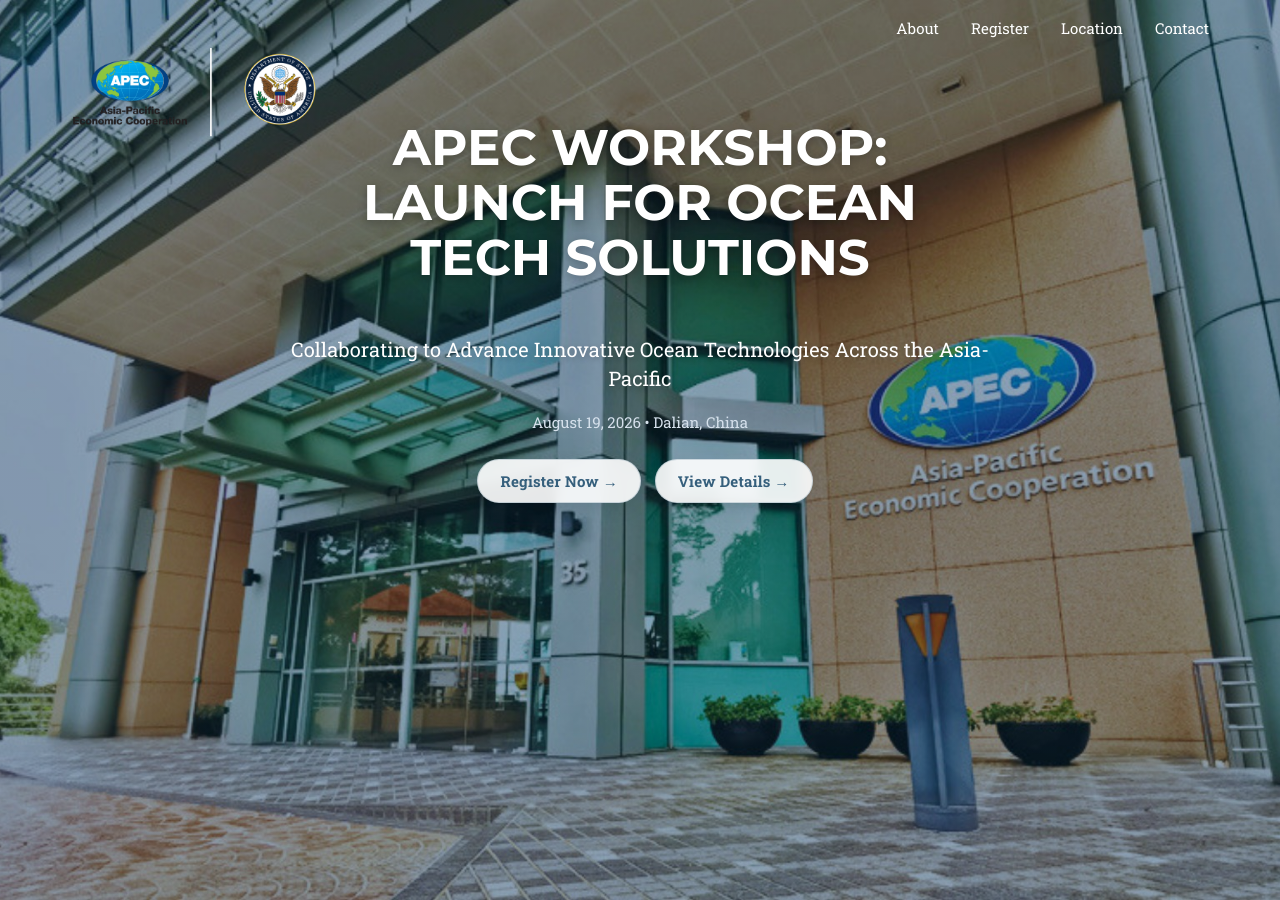
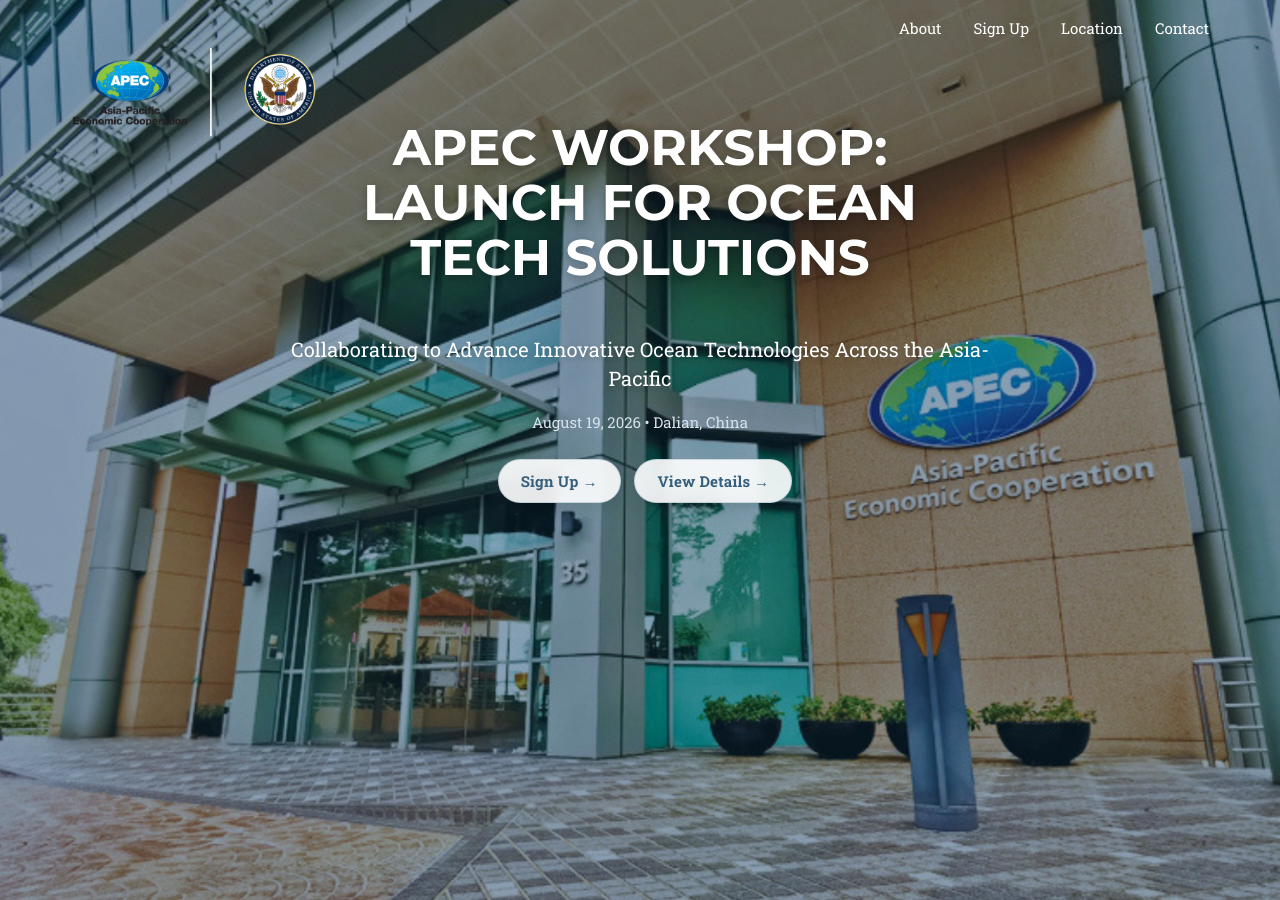
Before and after one commit to usapecrise/ocean-tech-solutions-workshop, a Jekyll site: the page built from index.html, in a window 1280 px wide and 900 px high. Built offline with Jekyll 4.4.1, drawn with Linux system fonts in a browser that asks for light colours; nearby versions of some CDN libraries; some web fonts are replaced; library files that are not in the unit come from our copies.

Commit message:
Update header-home.html

```diff
--- a/_includes/2017_data/header-home.html
+++ b/_includes/2017_data/header-home.html
@@ -26,7 +26,7 @@
       <div class="collapse navbar-collapse" id="bs-example-navbar-collapse-1">
         <ul class="nav navbar-nav navbar-right">
           <li><a class="page-scroll" href="#intro">About</a></li>
-          <li><a class="page-scroll" href="#register">Register</a></li>
+          <li><a class="page-scroll" href="#register">Sign Up</a></li>
           <li><a class="page-scroll" href="#location">Location</a></li>
           <li><a class="page-scroll" href="#contact">Contact</a></li>
         </ul>
@@ -72,7 +72,7 @@
       </div>
 
       <a href="#register" class="page-scroll btn btn-secondary" style="margin-left:10px;">
-        Register Now →
+        Sign Up →
       </a>
 
       <a href="#intro" class="page-scroll btn btn-secondary" style="margin-left:10px;">
```
